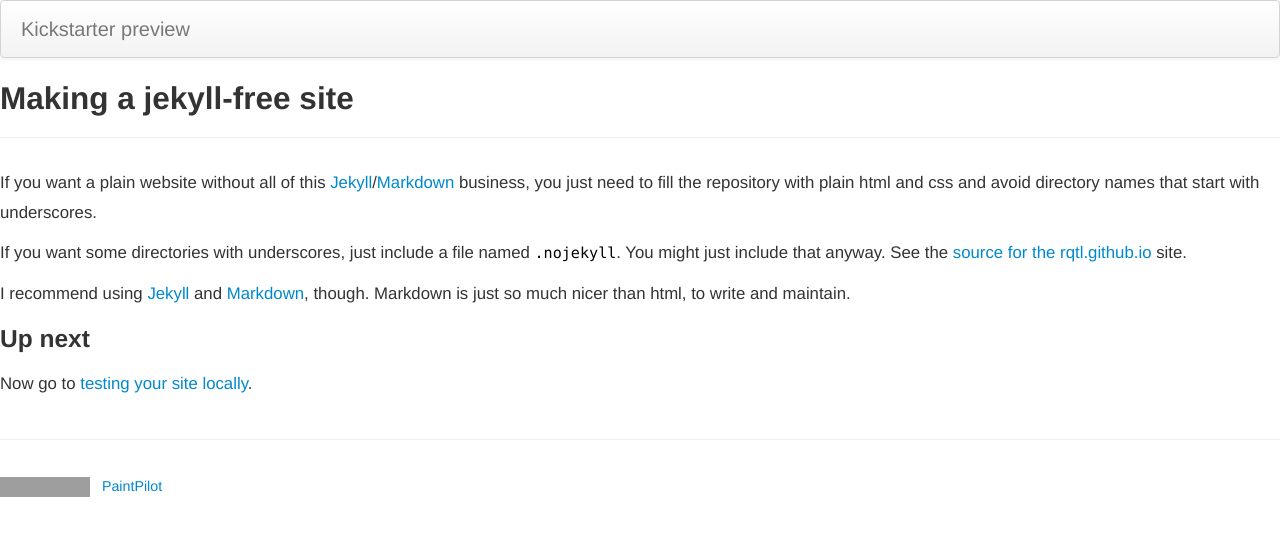
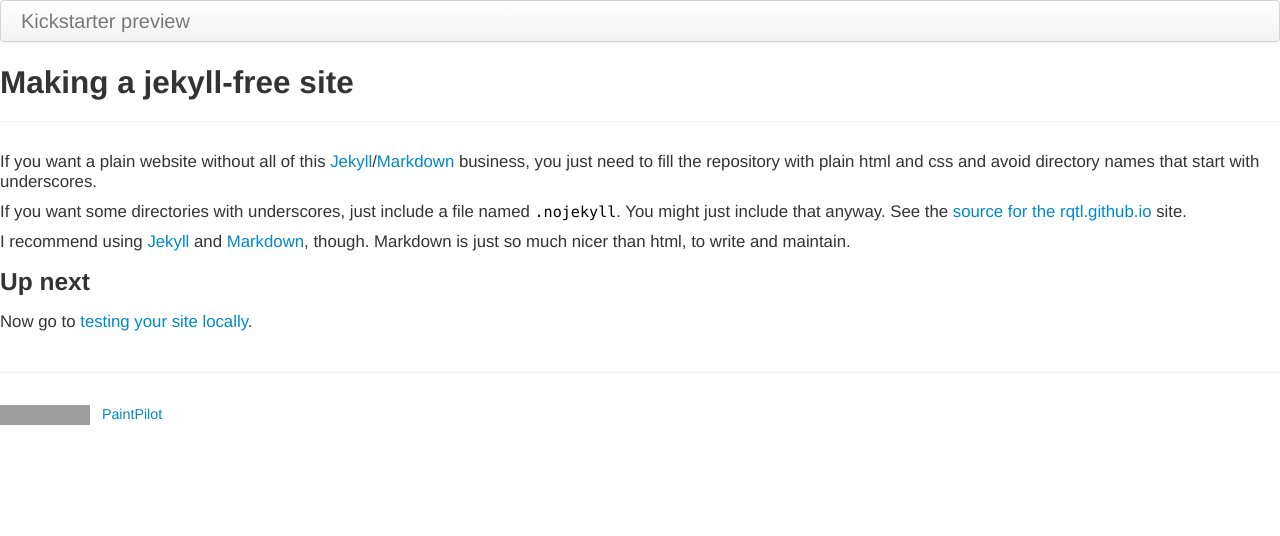
Before and after one commit to IgnatMaldive/PaintPilot, a Jekyll site: the page built from pages/nojekyll.md, in a window 1280 px wide. Shown: the top 536 px of the page. Built offline with Jekyll 4.4.1, drawn with Linux system fonts in a browser that asks for light colours; grey boxes are pictures that could not be loaded.

Commit message:
Update style.css

```diff
--- a/assets/themes/twitter/css/style.css
+++ b/assets/themes/twitter/css/style.css
@@ -1,8 +1,7 @@
 /* Custom container */
 .container-narrow {
   margin: 0 auto;
-  font-size: 120%;
-  line-height: 1.8;}
+  font-size: 120%;}
 
 .container-narrow > hr {
   margin: 30px 0; }
```
